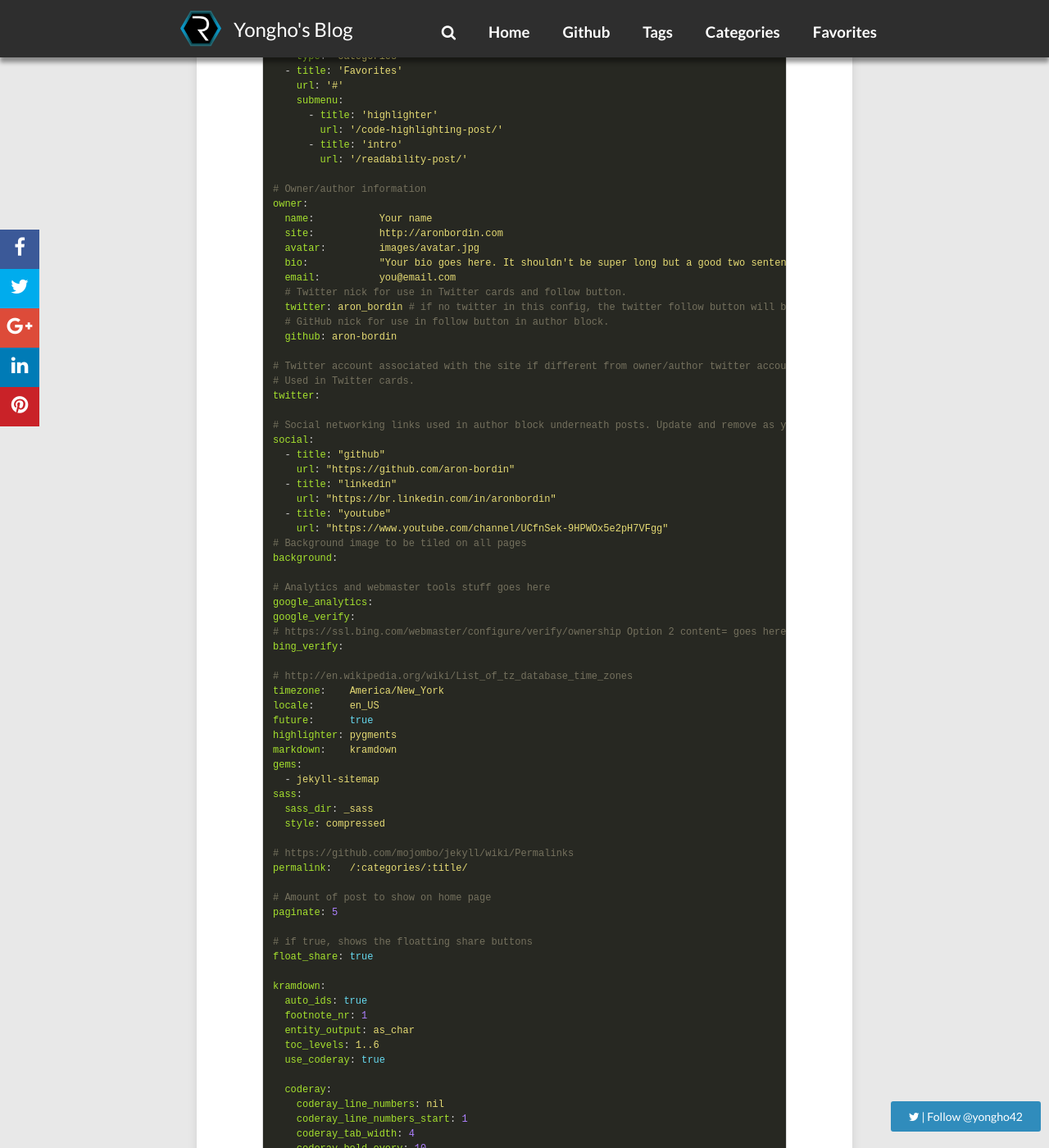
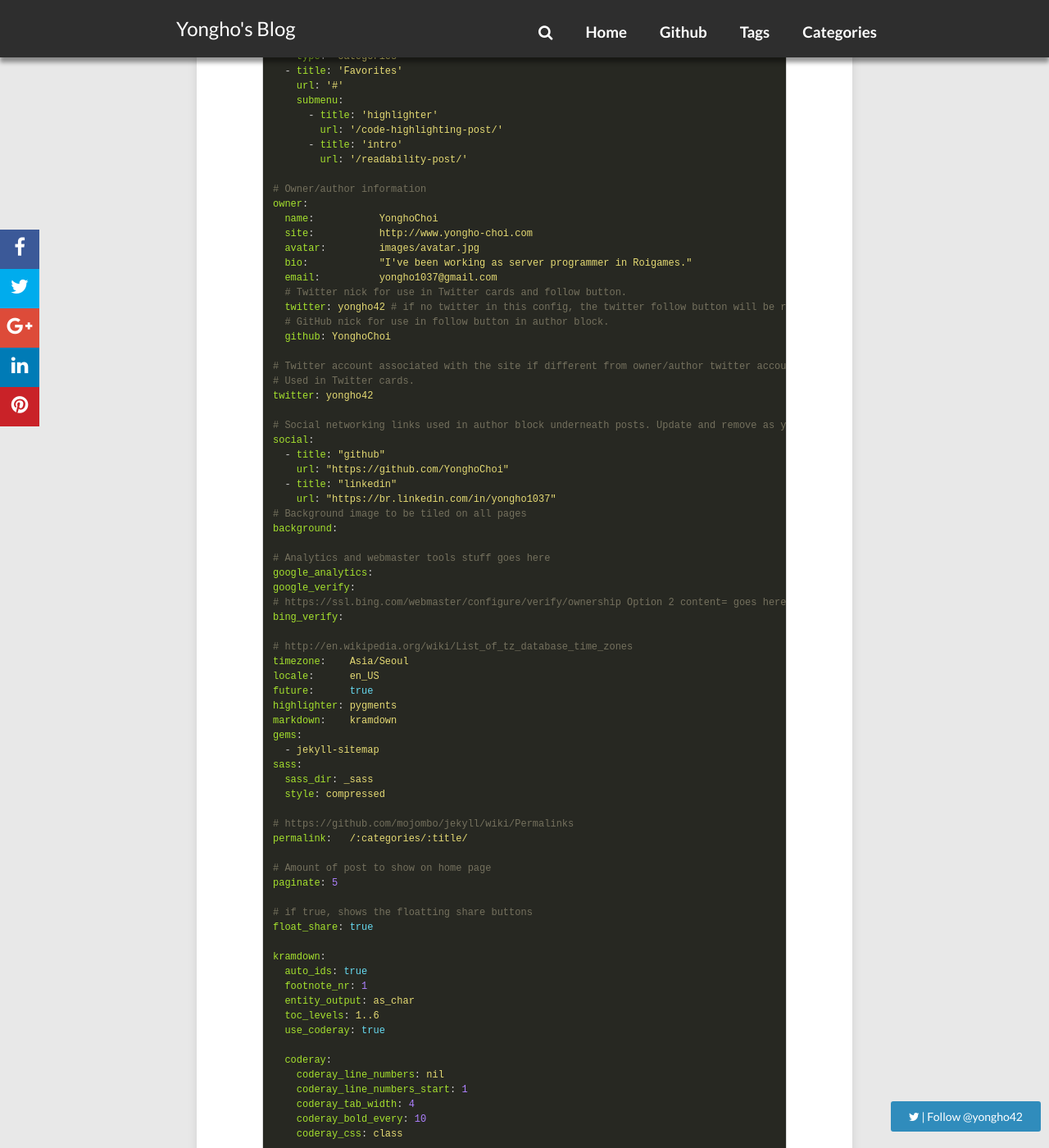
Before and after one commit to YonghoChoi/yonghochoi.github.io, a Jekyll site: the page built from theme-setup/index.md, in a window 1280 px wide and 1400 px high, scrolled down 2826 px. Shown: the whole window at 82% size. Built offline with Jekyll 4.4.1, drawn with Linux system fonts in a browser that asks for light colours; nearby versions of some CDN libraries; comment, search, counter and statistics services are not loaded.

Commit message:
레이아웃 변경
블로그 타이틀 옆 이미지 제거.
설명글 추가

```diff
--- a/_config.yml
+++ b/_config.yml
@@ -4,7 +4,7 @@ description:      This is the develope note during my life for programmer.
 disqus_shortname:
 reading_time:     true # if true, shows the estimated reading time for a post
 words_per_minute: 200
-logo:             images/logo.png # logo visible in the topbar
+logo:             # images/logo.png (logo visible in the topbar)
 # Your site's domain goes here (eg: //mmistakes.github.io, http://mademistakes.com, etc)
 # When testing locally leave blank or use http://localhost:4000
 
@@ -25,20 +25,12 @@ menu:
   - title: 'Categories'
     url: '/categories'
     type: 'categories'
-  - title: 'Favorites'
-    url: '#'
-    submenu:
-      - title: 'Code Highlighter'
-        url: '/intro/code-highlighting-post/'
-      - title: 'Sample Post'
-        url: '/intro/sample-post/'
-
 # Owner/author information
 owner:
   name:           YonghoChoi
   site:           http://www.yongho-choi.com
   avatar:         images/avatar.jpg
-  bio:            "Your bio goes here. It shouldn't be super long but a good two sentences or two should suffice."
+  bio:            I've been working as server programmer in Roigames.
   email:          yongho1037@gmail.com
   # Twitter nick for use in Twitter cards and follow button.
   twitter: yongho42 # if no twitter in this config, the twitter follow button will be removed
--- a/theme-setup/index.md
+++ b/theme-setup/index.md
@@ -68,28 +68,26 @@ menu:
 
 # Owner/author information
 owner:
-  name:           Your name
-  site:           http://aronbordin.com
+  name:           YonghoChoi
+  site:           http://www.yongho-choi.com
   avatar:         images/avatar.jpg
-  bio:            "Your bio goes here. It shouldn't be super long but a good two sentences or two should suffice."
-  email:          you@email.com
+  bio:            "I've been working as server programmer in Roigames."
+  email:          yongho1037@gmail.com
   # Twitter nick for use in Twitter cards and follow button.
-  twitter: aron_bordin # if no twitter in this config, the twitter follow button will be removed
+  twitter: yongho42 # if no twitter in this config, the twitter follow button will be removed
   # GitHub nick for use in follow button in author block.
-  github: aron-bordin
+  github: YonghoChoi
 
 # Twitter account associated with the site if different from owner/author twitter account.
 # Used in Twitter cards.
-twitter:
+twitter: yongho42
 
 # Social networking links used in author block underneath posts. Update and remove as you like.
 social:
   - title: "github"
-    url: "https://github.com/aron-bordin"
+    url: "https://github.com/YonghoChoi"
   - title: "linkedin"
-    url: "https://br.linkedin.com/in/aronbordin"
-  - title: "youtube"
-    url: "https://www.youtube.com/channel/UCfnSek-9HPWOx5e2pH7VFgg"
+    url: "https://br.linkedin.com/in/yongho1037"
 # Background image to be tiled on all pages
 background:
 
@@ -100,7 +98,7 @@ google_verify:
 bing_verify:
 
 # http://en.wikipedia.org/wiki/List_of_tz_database_time_zones
-timezone:    America/New_York
+timezone:    Asia/Seoul
 locale:      en_US
 future:      true
 highlighter: pygments
```
